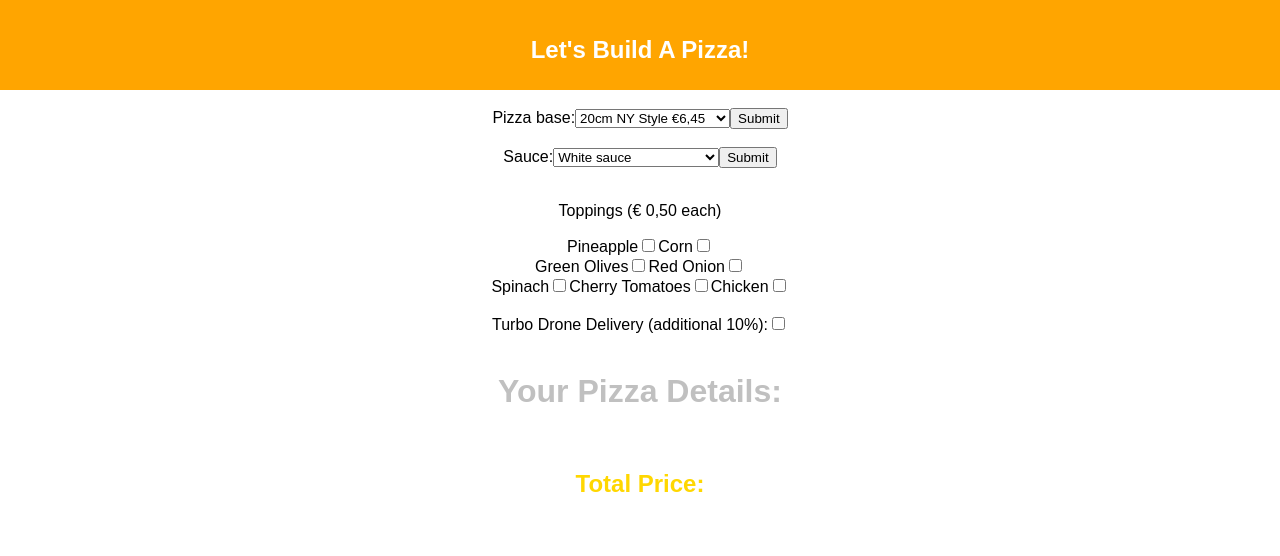
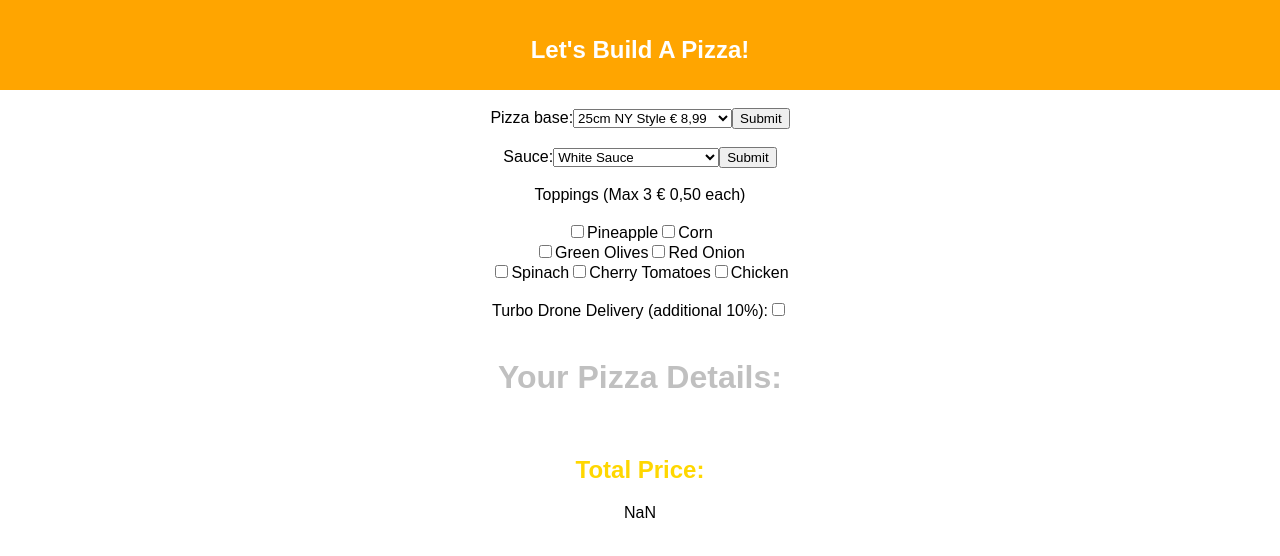
Before and after one commit to singhp1992/pizza-hw, a React (Create React App) app: page / in a window 1280 px wide. Shown: the top 556 px of the page. Built offline with nearby package versions, Linux system fonts and the light colour scheme.

Commit message:
pizza details rendering, working on prices, redux working (except toppings)

```diff
--- a/src/actions/index.js
+++ b/src/actions/index.js
@@ -3,17 +3,17 @@ export const ADD_SAUCE = 'ADD_SAUCE'
 export const ADD_TOPPINGS = 'ADD_TOPPINGS'
 export const DELETE_TOPPING = 'DELETE_TOPPING'
 
-export const addBase = (base) => {
+export const addBase = (bases) => {
     return {
         type: ADD_BASE,
-        payload: base
+        payload: bases
     }
 }
 
-export const addSauce = (sauce) => {
+export const addSauce = (sauces) => {
     return {
         type: ADD_SAUCE,
-        payload: sauce
+        payload: sauces
     }
 }
 
--- a/src/components/BaseForm.jsx
+++ b/src/components/BaseForm.jsx
@@ -1,33 +1,43 @@
 import React, { PureComponent } from 'react'
 import { connect } from 'react-redux'
-import { bases } from '../allOptions'
 import { addBase } from '../actions/index'
 import store from '../store'
 
 class BaseForm extends PureComponent {
-    state = {
-        value: ' ',
-    };
+    constructor(props) {
+        super(props);
+        this.state = { value: '' };
 
-    handleSubmit = (e) => {
+        this.handleChange = this.handleChange.bind(this);
+        this.handleSubmit = this.handleSubmit.bind(this);
+    }
+
+    handleChange(e) {
         this.setState({ value: e.target.value });
         store.dispatch(addBase({ value: e.target.value }))
     }
 
+    handleSubmit = (e) => {
+       e.preventDefault();
+    }
+
     render() {
-        //const initialValues = this.props.initialValues || {}
         return (
             <form onSubmit={this.handleSubmit}>
                 <label>
                     Pizza base:
-                    <select onSubmit={this.handleSubmit}>
-                        {bases.map(bases => { return <option price={bases.price} value={bases.name}>{bases.name}</option> })}}
+                    <select value={this.state.value} price={this.state.price} onChange={this.handleChange}>
+                        <option value="25cm NY Style € 8,99">25cm NY Style € 8,99</option>
+                        <option value="30cm NY Style € 11,49" >30cm NY Style € 11,49</option>
+                        <option value='35cm NY Style € 13,49'>35cm NY Style € 13,49</option>
+                        <option value='20cm NY Style € 6,45'>20cm NY Style € 6,45</option>
                     </select>
                 </label>
                 <input type="submit" base="Submit" />
             </form>
         );
     }
+
 }
 
 
--- a/src/components/PizzaDetails.jsx
+++ b/src/components/PizzaDetails.jsx
@@ -1,16 +1,29 @@
 import React, { PureComponent } from 'react'
-//import PropTypes from 'prop-types'
-//import { connect } from 'react-redux'
-//import { fetchAllProducts, createProduct, deleteProduct } from '../actions/products'
-//import { Link } from 'react-router-dom'
-//import ProductForm from './ProductForm'
+import { connect } from 'react-redux'
 
-export default class PizzaDetails extends PureComponent {
+
+class PizzaDetails extends PureComponent {
     render() {
+        const base = this.props.base
+        const sauce = this.props.sauce
+        const toppings = this.props.toppings
         return (
             <div>
                 <h1 style={{ color: "silver" }}> Your Pizza Details: </h1>
+                <p> {base} </p>
+                <p> {sauce} </p>
+                <p> {toppings} </p>
             </div>
         )
     }
 }
+
+function mapStateToProps(state) {
+    return{
+        base: state.bases,
+        sauce: state.sauces,
+        toppings: state.toppings
+    }
+}
+
+export default connect(mapStateToProps)(PizzaDetails)
--- a/src/components/SauceForm.jsx
+++ b/src/components/SauceForm.jsx
@@ -1,28 +1,35 @@
 import React, { PureComponent } from 'react'
 import { connect } from 'react-redux'
 import { addSauce } from '../actions/index'
-import { sauces } from '../allOptions'
 import store from '../store'
 
 class SauceForm extends PureComponent {
-    state = {
-        value: '',
-    };
+    constructor(props) {
+        super(props);
+        this.state = { value: '' };
 
-    //NEED TO CHANGE THE LAST PART OF THE PAYLOAD
-    handleSubmit = (e) => {
+        this.handleChange = this.handleChange.bind(this);
+        this.handleSubmit = this.handleSubmit.bind(this);
+    }
+
+    handleChange(e) {
         this.setState({ value: e.target.value });
         store.dispatch(addSauce({ value: e.target.value }))
     }
 
+    handleSubmit = (e) => {
+        e.preventDefault();
+    }
     render() {
-        //const initialValues = this.props.intialValues || {}
         return (
             <form onSubmit={this.handleSubmit}>
                 <label>
                     Sauce:
-                    <select onSubmit={this.handleSubmit}>
-                        {sauces.map(sauces => { return <option price={sauces.price} value={sauces.name}>{sauces.name}</option> })}}
+                    <select value={this.state.value} price={this.state.price} onChange={this.handleChange}>
+                        <option value="White Sauce">White Sauce</option>
+                        <option value="Red Sauce" >Red Sauce</option>
+                        <option value='Double red sauce (+1.0)'>Double red sauce (+1.0)</option>
+                        <option value='Mix it up! (+1.50)'>Mix it up! (+1.50)</option>
                     </select>
                 </label>
                 <input type="submit" sauce="Submit" />
--- a/src/components/ToppingsForm.jsx
+++ b/src/components/ToppingsForm.jsx
@@ -15,67 +15,43 @@ class ToppingsForm extends PureComponent {
 
     handleChange = (e) => {
         if (e.target.checked) {
-            store.dispatch(addToppings(e.target.value))
+            store.dispatch(addToppings({ value: e.target.value }))
         } else {
-            store.dispatch(deleteTopping(e.target.value));
+            store.dispatch(deleteTopping({ value: e.target.value }));
         }
     }
 
     render() {
         return (
-            <form>
-                <p>Toppings (€ 0,50 each) </p>
-                <label>
-                    Pineapple
-                <input name="topping"
-                        type="checkbox"
-                        // checked={this.state.toppings === 'toppings'}
-                        onChange={this.handleChange} />
-                </label>
-                <label>
-                    Corn
-                <input
-                        name="topping"
-                        type="checkbox"
-                        onChange={this.handleChange} />
-                </label>
-                <br/>
-                <label>
-                    Green Olives
-                <input
-                        name="topping"
-                        type="checkbox"
-                        onChange={this.handleChange} />
-                </label>
-                <label>
-                    Red Onion
-                <input
-                        name="topping"
-                        type="checkbox"
-                        onChange={this.handleChange} />
-                </label>
-                <br />
-                <label>
-                    Spinach
-                <input
-                        name="topping"
-                        type="checkbox"
-                        onChange={this.handleChange} />
-                </label>
-                <label>
-                    Cherry Tomatoes
-                <input
-                        name="topping"
-                        type="checkbox"
-                        onChange={this.handleChange} />
-                </label>
-                <label>
-                    Chicken
-                <input
-                        name="topping"
-                        type="checkbox"
-                        onChange={this.handleChange} />
-                </label>
+            <form >
+                    <legend>Toppings (Max 3 € 0,50 each)</legend>
+                    <br/>
+
+
+                    <input type="checkbox" value="Pineapple" onChange={this.handleChange} />
+                    <label for="Pineapple">Pineapple</label>
+
+                    <input type="checkbox" value="Corn" onChange={this.handleChange} />
+                    <label for="Corn">Corn</label>
+
+                    <br/>
+
+                    <input type="checkbox" value="Green Olives" onChange={this.handleChange} />
+                    <label for="Green Olives">Green Olives</label>
+
+                    <input type="checkbox" value="Red onion" onChange={this.handleChange} />
+                    <label for="Red Onion">Red Onion</label>
+
+                    <br/>
+
+                    <input type="checkbox"value="Spinach" onChange={this.handleChange} />
+                    <label for="Spinach">Spinach</label>
+
+                    <input type="checkbox" value="Cherry Tomatoes" onChange={this.handleChange} />
+                    <label for="Cherry Tomatoes">Cherry Tomatoes</label>
+
+                    <input type="checkbox" value="Chicken" onChange={this.handleChange} />
+                    <label for="Chicken">Chicken</label>
             </form>
         )
     }
--- a/src/components/TotalPrice.jsx
+++ b/src/components/TotalPrice.jsx
@@ -1,24 +1,36 @@
 import React, { PureComponent } from 'react'
-//import PropTypes from 'prop-types'
-// import { connect } from 'react-redux'
-// import {bases, sauces, toppings} from '../allOptions.js'
-//import { fetchAllProducts, createProduct, deleteProduct } from '../actions/products'
-//import { Link } from 'react-router-dom'
-//import ProductForm from './ProductForm'
+import { connect } from 'react-redux'
 
-export default class TotalPrice extends PureComponent {
-    totalPrice() {
-        //return bases
-    }
+// export const toppings = {
+//     "Pineapple": 0.50,
+//     "Corn": 0.50,
+//     "Olives (green)": 0.50,
+//     "Red onion": 0.50,
+//     "Spinach": 0.50,
+//     "Cherry tomatoes": 0.50,
+//     "Chicken": 0.50,
+// }
+
+class TotalPrice extends PureComponent {
     render() {
+
+        const basePrice = this.props.basePrice
+        const saucePrice = this.props.saucePrice
         return (
             <div>
                 <h2 style={{ color: "gold" }}> Total Price: </h2>
-                {this.totalPrice}
+                <p> {basePrice + saucePrice} </p>
             </div>
         )
     }
 }
 
-//the individual prices will show up in the pizza details
-//this page will only show the total price!
+function mapStateToProps(state) {
+    return {
+        basePrice: state.basePrice,
+        saucePrice: state.saucePrice,
+        //toppingPrice: state.toppingPrice
+    }
+}
+
+export default connect(mapStateToProps)(TotalPrice)
--- a/src/components/Turbo.jsx
+++ b/src/components/Turbo.jsx
@@ -3,6 +3,8 @@ import React, { PureComponent } from 'react'
 // import { connect } from 'react-redux'
 
 export default class Turbo extends PureComponent {
+
+
     render() {
         return (
             <form>
--- a/src/reducers/bases.js
+++ b/src/reducers/bases.js
@@ -1,6 +1,6 @@
-import {ADD_BASE} from '../actions/index'
+import { ADD_BASE } from '../actions/index'
 
-export default (state = [], action = {}) => {
+export default function (state = [], action = {}) {
     switch (action.type) {
         case ADD_BASE:
             return action.payload.value
--- a/src/reducers/toppings.js
+++ b/src/reducers/toppings.js
@@ -4,7 +4,7 @@ export default function (state = [], action = {}) {
     switch (action.type) {
         case ADD_TOPPINGS:
             if (state.length < 3) {
-                return state.concat(action.payload)
+                return action.payload.value
             } else {
                 return state
             }
```
Also changed, not shown: src/allOptions.js (+75 -15 lines), package.json (line endings or trailing spaces), 2 other files (tests, documents, lock files or other folders).
